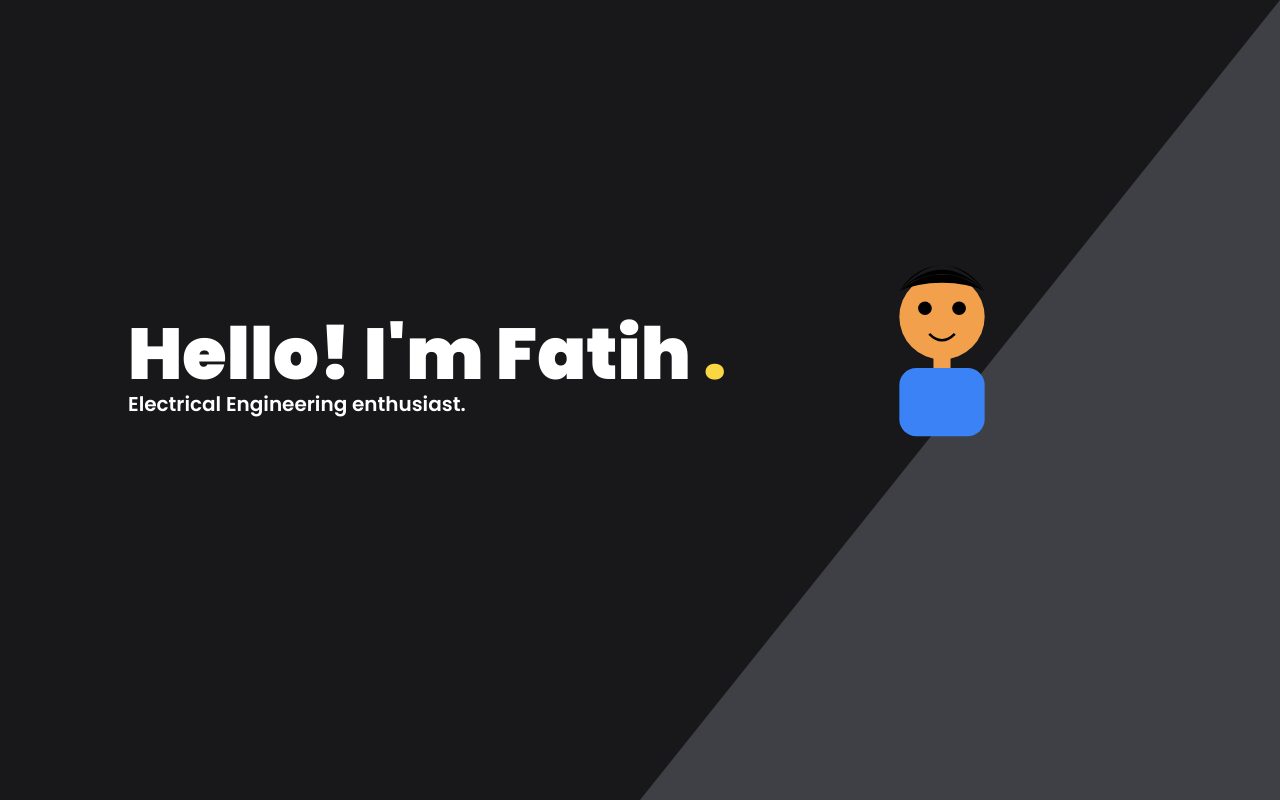
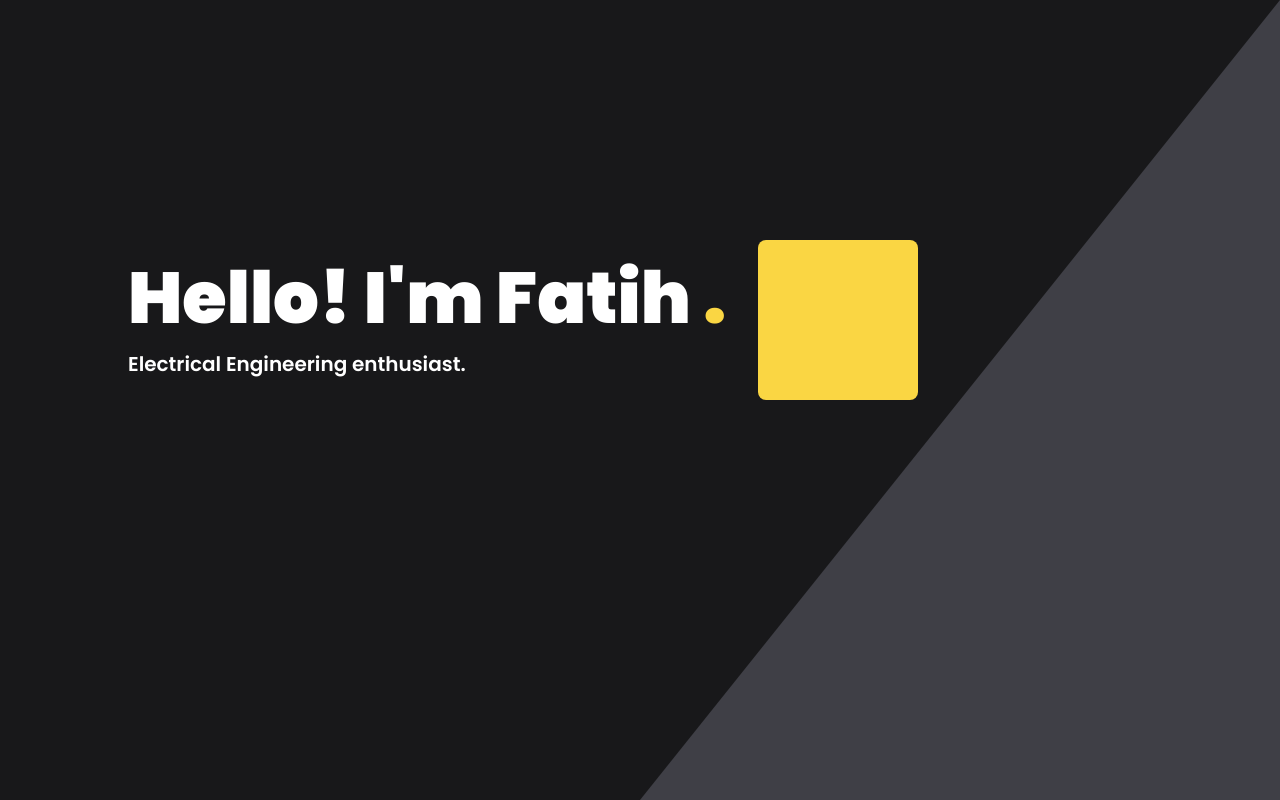
Before and after one commit to enclaire1443/portofotio-website, a Next.js app: page / in a window 1280 px wide. Shown: the part 800-1600 px from the top of the page. Built offline with nearby package versions, Linux system fonts and the light colour scheme.

Commit message:
added square animation

```diff
--- a/package.json
+++ b/package.json
@@ -10,6 +10,7 @@
   },
   "dependencies": {
     "@next/font": "^14.2.15",
+    "animejs": "^3.2.2",
     "clsx": "^2.1.1",
     "framer-motion": "^11.15.0",
     "lucide-react": "^0.469.0",
--- a/src/app/components/mainpage.tsx
+++ b/src/app/components/mainpage.tsx
@@ -1,99 +1,78 @@
-import React from 'react';
-import { motion, useInView } from 'framer-motion';
-import { useRef } from 'react';
+"use clinet";
+import React, { useRef } from "react";
+import { motion, useInView } from "framer-motion";
 
 function MainPage() {
-  const helloRef = useRef(null);
-  const isInView = useInView(helloRef, {
-    amount: 0.5,
-    once: true,
+  const ref = useRef(null);
+  const isInView = useInView(ref, {
+    amount: 0.5, // Trigger when 50% of the element is visible
+    once: true, // Only trigger once
   });
 
   return (
-    <>
     <div className="relative h-screen pt-20">
-        {/* Background Section */}
       <div
         className="absolute top-0 right-0 bottom-0 left-0 bg-dark-200"
         style={{
-            clipPath: 'polygon(100% 0%, 100% 100%, 50% 100%)',
+          clipPath: "polygon(100% 0%, 100% 100%, 50% 100%)",
           zIndex: -1,
         }}
       ></div>
 
+      {/* Content Section (Text and Circle) */}
+      <div className="absolute top-[30%] left-[10%] flex flex-col md:flex-row items-center md:space-x-8 text-white">
+        {/* Text Section */}
         <motion.div
-          ref={helloRef}
-          className="absolute top-[30%] left-[10%] flex flex-col sm:flex-row sm:items-center sm:space-x-12 space-y-4 sm:space-y-0 text-white"
-          variants={{
-            hidden: {
+          ref={ref}
+          className="flex flex-col items-start space-y-4"
+          initial={{
             opacity: 0,
             y: 50,
-              filter: 'blur(33px)',
-            },
-            visible: {
-              opacity: 1,
-              y: 0,
-              filter: 'blur(0px)',
+            filter: "blur(33px)",
+          }}
+          animate={{
+            opacity: isInView ? 1 : 0,
+            y: isInView ? 0 : 50,
+            filter: isInView ? "blur(0px)" : "blur(33px)",
             transition: { duration: 1 },
-            },
           }}
-          initial="hidden"
-          animate={isInView ? 'visible' : 'hidden'}
         >
-          {/* Text Section */}
-          <div>
           <p className="font-poppins font-superbold text-6xl sm:text-4xl md:text-5xl lg:text-6xl xl:text-7xl">
             Hello! I'm Fatih <span className="text-light-200">.</span>
           </p>
           <p className="font-poppins text-xl font-semibold">
             Electrical Engineering enthusiast.
           </p>
-          </div>
+        </motion.div>
 
-          {/* Character Section */}
+        {/* Circle/Square Container */}
         <motion.div
-            className="flex justify-center items-center px-10"
-            variants={{
-              hidden: { opacity: 0, x: 100 },
-              visible: {
-                opacity: 1,
-                x: 0,
-                transition: { duration: 1, delay: 0.5 },
+          ref={ref}
+          className="relative w-40 h-40 bg-light-200 rounded-lg mt-8 md:mt-0"
+          initial={{
+            opacity: 0,
+            scale: 0,
+            rotate: 0,
+          }}
+          animate={{
+            opacity: isInView ? 1 : 0,
+            scale: isInView ? 1 : 0,
+            rotate: isInView ? 360 : 0,
+            transition: { duration: 1, type: "spring" },
+          }}
+          whileHover={{
+            rotate: [0, 0, 90, 90, 180, 0],
+            scale: [1, 1.05, 1.05, 1, 1, 1],
+            borderRadius: ["10%", "10%", "50%", "50%", "50%", "10%"],
+            transition: {
+              rotate: { duration: 4, ease: "easeInOut", repeat: Infinity },
+              scale: { duration: 0.6, ease: "easeInOut" },
+              borderRadius: { duration: 0.6, ease: "easeInOut" },
             },
           }}
-            initial="hidden"
-            animate={isInView ? 'visible' : 'hidden'}
-          >
-            <svg
-              xmlns="http://www.w3.org/2000/svg"
-              viewBox="0 0 300 300"
-              className="w-64 h-64"
-            >
-              {/* Head */}
-              <circle cx="150" cy="90" r="50" fill="#F3A04D" />
-              {/* Hair */}
-              <path d="M100 60 Q150 0 200 60 Q180 30 150 30 Q120 30 100 60" fill="#000" />
-              <path d="M100 60 Q150 10 200 60 Q180 40 150 40 Q120 40 100 60" fill="#000" />
-              <path d="M100 60 Q150 20 200 60 Q180 50 150 50 Q120 50 100 60" fill="#000" />
-              {/* Body */}
-              <rect x="100" y="150" width="100" height="80" rx="20" fill="#3B82F6" />
-              {/* Eyes */}
-              <circle cx="130" cy="80" r="8" fill="#000" />
-              <circle cx="170" cy="80" r="8" fill="#000" />
-              {/* Mouth */}
-              <path
-                d="M135 110 Q150 125 165 110"
-                stroke="#000"
-                strokeWidth="3"
-                fill="none"
         />
-              {/* Neck */}
-              <rect x="140" y="130" width="20" height="20" fill="#F3A04D" />
-            </svg>
-          </motion.div>
-        </motion.div>
       </div>
-    </>
+    </div>
   );
 }
 
```
Also changed, not shown: 1 other file (tests, documents, lock files or other folders). Lines whose indentation alone changed are shown as unchanged.
